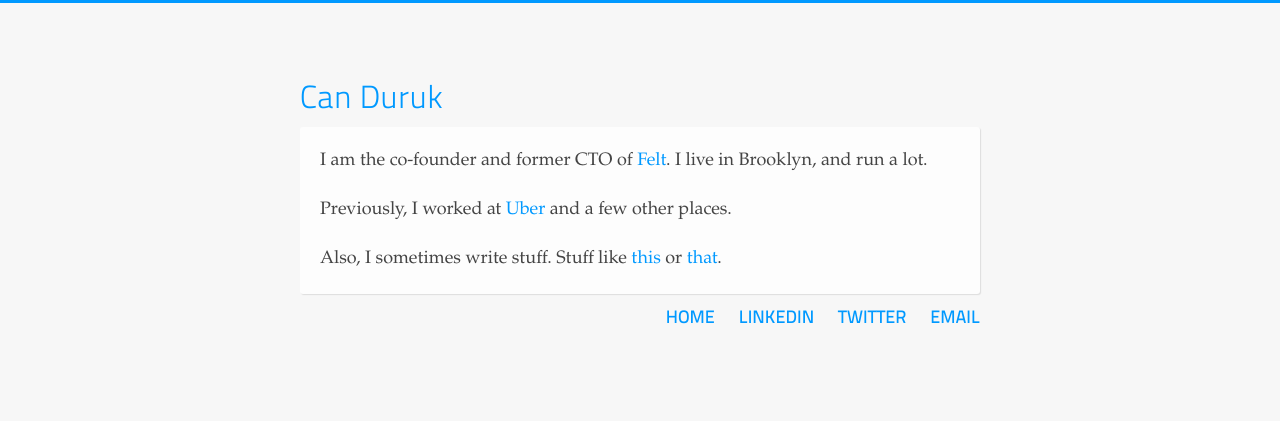
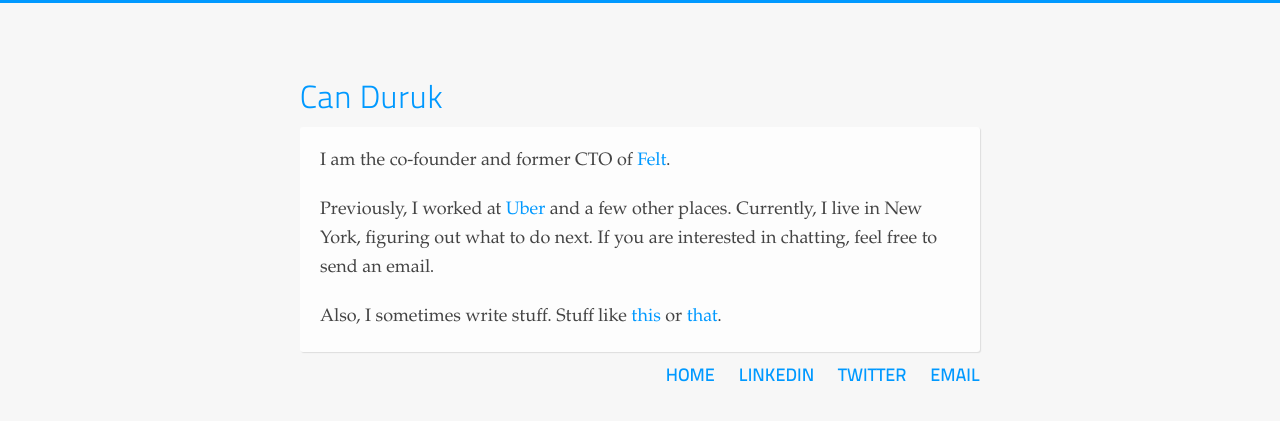
Before and after one commit to cduruk/cduruk.github.com, a Jekyll site: the page built from index.html, in a window 1280 px wide. Shown: the top 421 px of the page. Built offline with Jekyll 4.4.1, drawn with Linux system fonts in a browser that asks for light colours.

Commit message:
Update index.html

```diff
--- a/index.html
+++ b/index.html
@@ -5,8 +5,11 @@ baseclass: home
 <h1>Can Duruk</h1>
 
 <div class="box">
-  <p>I am the co-founder and former CTO of <a href="https://felt.com">Felt</a>. I live in Brooklyn, and run a lot. </p>
-  <p>Previously, I worked at <a href="https://uber.com">Uber</a> and a few other places.</p>
+  <p>I am the co-founder and former CTO of <a href="https://felt.com">Felt</a>.</p>
+  <p>
+    Previously, I worked at <a href="https://uber.com">Uber</a> and a few other places.
+    Currently, I live in New York, figuring out what to do next. If you are
+    interested in chatting, feel free to send an email.</p>
   <p>
     Also, I sometimes write stuff. Stuff like <a href="https://www.nytimes.com/2018/09/28/opinion/instagram-facebook.html">this</a> or <a href="https://www.readmargins.com">that</a>.
   </p>
```
